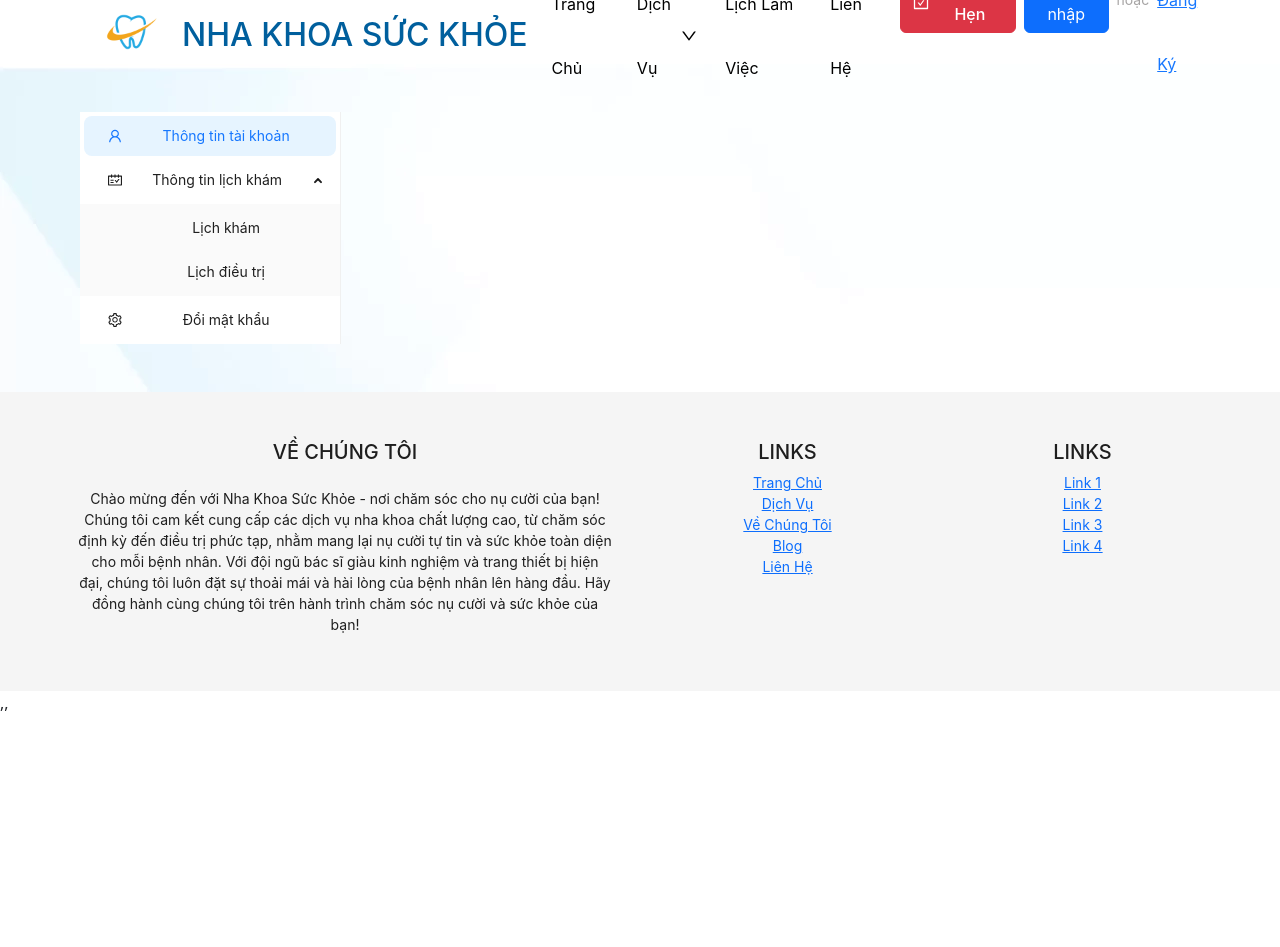
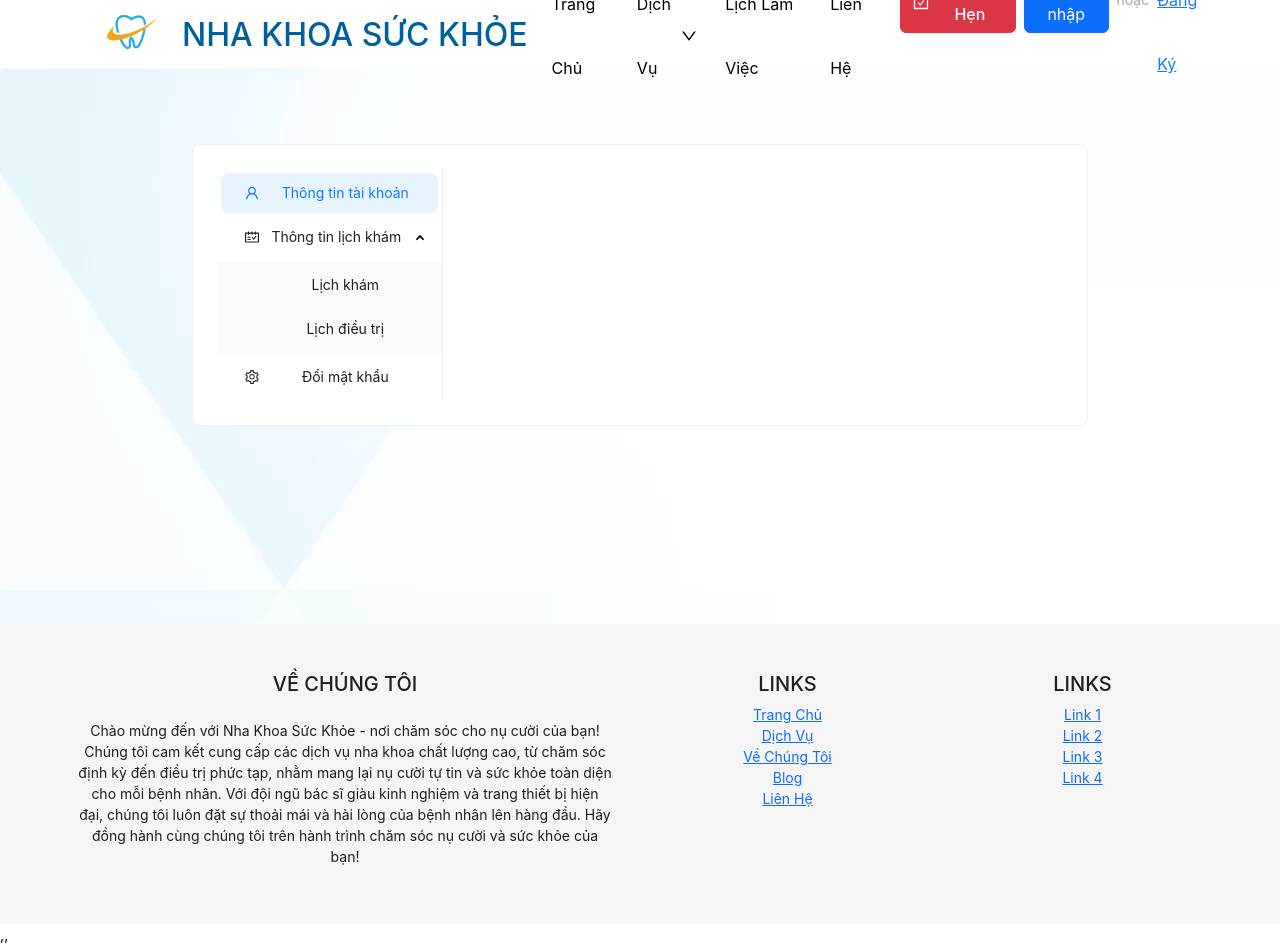
Before and after one commit to TruongIT-Dev/Dental-Clinic-System, a React (Vite) app: page /patient in a window 1280 px wide. Before the commit the page ends 800 px from the top, so only its background shows below. Built offline with nearby package versions, Linux system fonts and the light colour scheme.

Commit message:
TruongNguyen: Update new UI

```diff
--- a/src/apis/api.jsx
+++ b/src/apis/api.jsx
@@ -48,5 +48,5 @@ export const DoListPayment = () => {
 
 // Show Thông tin chi tiết của 1 Lịch khám
 export const DoViewExaminationAppointment = () => {
-    return axios.get('/api/v1/patients/me/bookings/examination')
+    return axios.get('/api/v1/patients/bookings/examination')
 }
--- a/src/pages/appoinment/index.jsx
+++ b/src/pages/appoinment/index.jsx
@@ -9,7 +9,7 @@ const Appoinment = () => {
 
     return (
         <>
-            <div className="appointment d-flex justify-content-center" style={{ margin: '1rem auto' }}>
+            <div className="appointment d-flex justify-content-center" style={{ margin: '4rem auto' }}>
                 <div style={{width:'60%'}}>
                     <Card>
                         <div className="text-center mx-md-auto mb-lg-5 mb-md-3">
--- a/src/pages/dashboard/patient/index.jsx
+++ b/src/pages/dashboard/patient/index.jsx
@@ -1,4 +1,4 @@
-import { Col, Row } from 'antd';
+import { Card, Col, Row } from 'antd';
 import { ScheduleOutlined, UserOutlined, SettingOutlined } from '@ant-design/icons';
 import { Menu } from 'antd';
 import { Link, Outlet } from 'react-router-dom';
@@ -6,10 +6,12 @@ import { Link, Outlet } from 'react-router-dom';
 const PatientDashboard = () => {
     return (
         <>
-            <div style={{ margin: '3rem 5rem' }}>
+            <div style={{ minHeight: '50vh', margin: '5rem 12rem' }}>
+                <div className='m-auto'>
+                    <Card>
                         <Row>
                             <Col span={8}>
-                        <div style={{ width: '70%' }}>
+                                <div style={{ width: '80%' }}>
                                     <Menu mode="inline" defaultSelectedKeys={['1']} defaultOpenKeys={['sub2']}>
 
                                         <Menu.Item key="1" icon={<UserOutlined />}>
@@ -35,6 +37,8 @@ const PatientDashboard = () => {
                                 <Outlet></Outlet>
                             </Col>
                         </Row>
+                    </Card>
+                </div>
             </div>
         </>
     )
--- a/src/pages/signin/index.jsx
+++ b/src/pages/signin/index.jsx
@@ -95,7 +95,7 @@ const SignIn = () => {
     // *********** JSX **************
     return (
         <>
-            <div className="sign-in" style={{ width: '90%', margin: '4rem auto' }}>
+            <div className="sign-in" style={{ width: '70%', margin: '4rem auto' }}>
                 <div className="container space-1">
                     <div>
                         <Row>
--- a/src/pages/signup/index.jsx
+++ b/src/pages/signup/index.jsx
@@ -176,7 +176,7 @@ const SignUp = () => {
     // *********** JSX **************
     return (
          <>
-            <div className="sign-in" style={{ width: '90%', margin: '1rem auto' }}>
+            <div className="sign-in" style={{ width: '80%', margin: '2rem auto' }}>
                 <div className="container space-1">
                     <div>
                         <Row>
```
Lines whose indentation alone changed are shown as unchanged.
